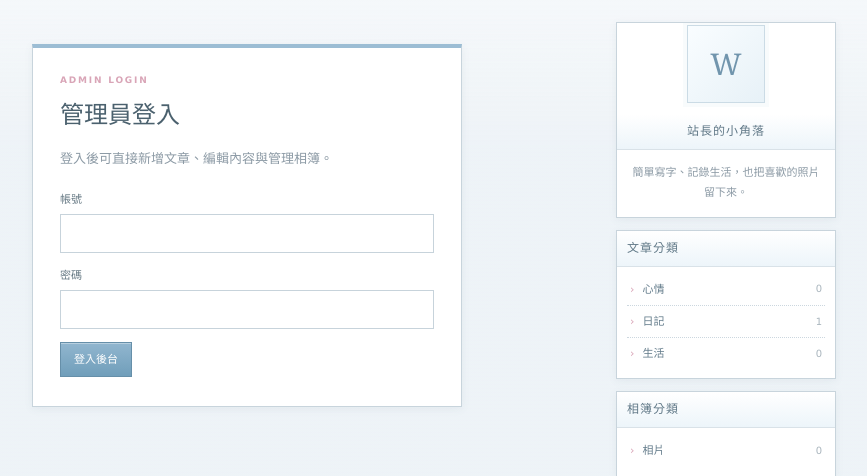
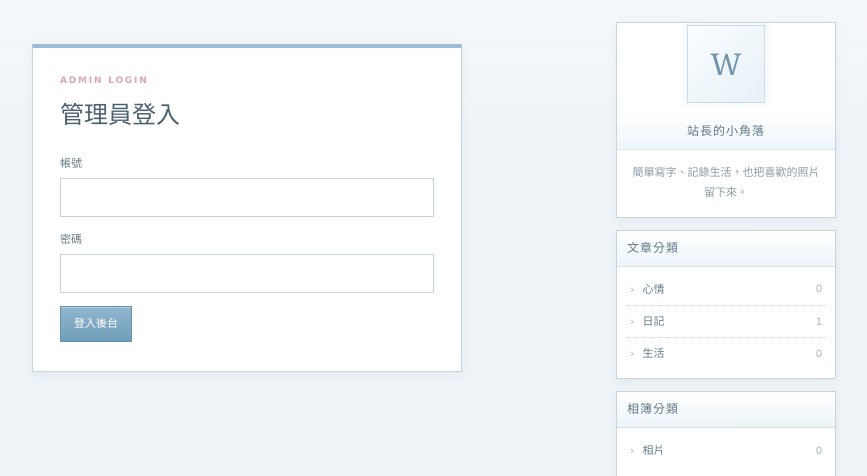
Before and after one commit to hong770/blog, a Flask app: page /login in a window 1280 px wide. Shown: the part 113-589 px from the top of the page, without its empty margins (274-1141 px from the left). Run offline with Flask 3, Linux system fonts and the light colour scheme; data comes from the database, SQL or seed files in the repository; data that the repository does not hold is empty.

Commit message:
Update login.html

```diff
--- a/blog/templates/login.html
+++ b/blog/templates/login.html
@@ -1,10 +1,9 @@
 {% extends "base.html" %}
-{% block title %}管理員登入｜我的小站{% endblock %}
+{% block title %}管理員登入｜我的部落格{% endblock %}
 {% block content %}
 <div class="auth-card">
   <p class="eyebrow">ADMIN LOGIN</p>
   <h1>管理員登入</h1>
-  <p class="muted">登入後可直接新增文章、編輯內容與管理相簿。</p>
   <form method="post" class="form-stack">
     <label>帳號
       <input type="text" name="username" autocomplete="username" required>
```
